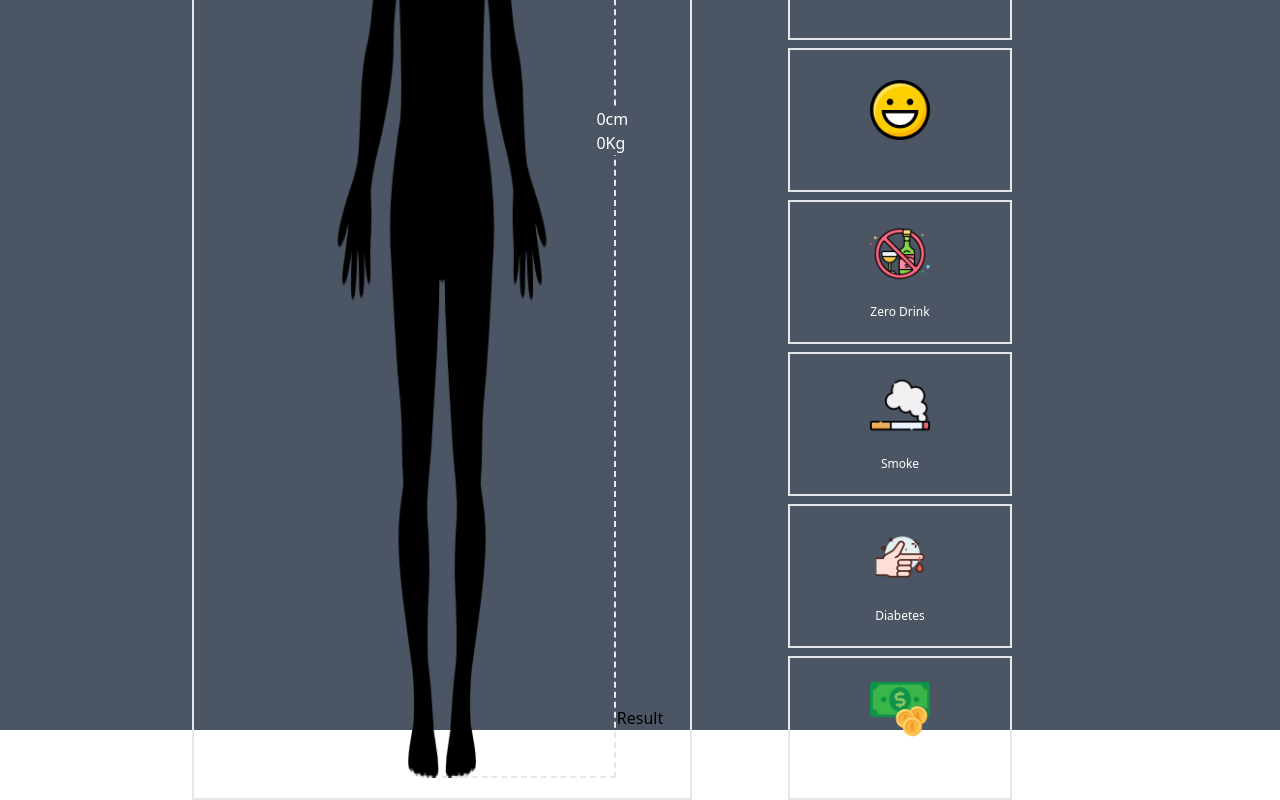
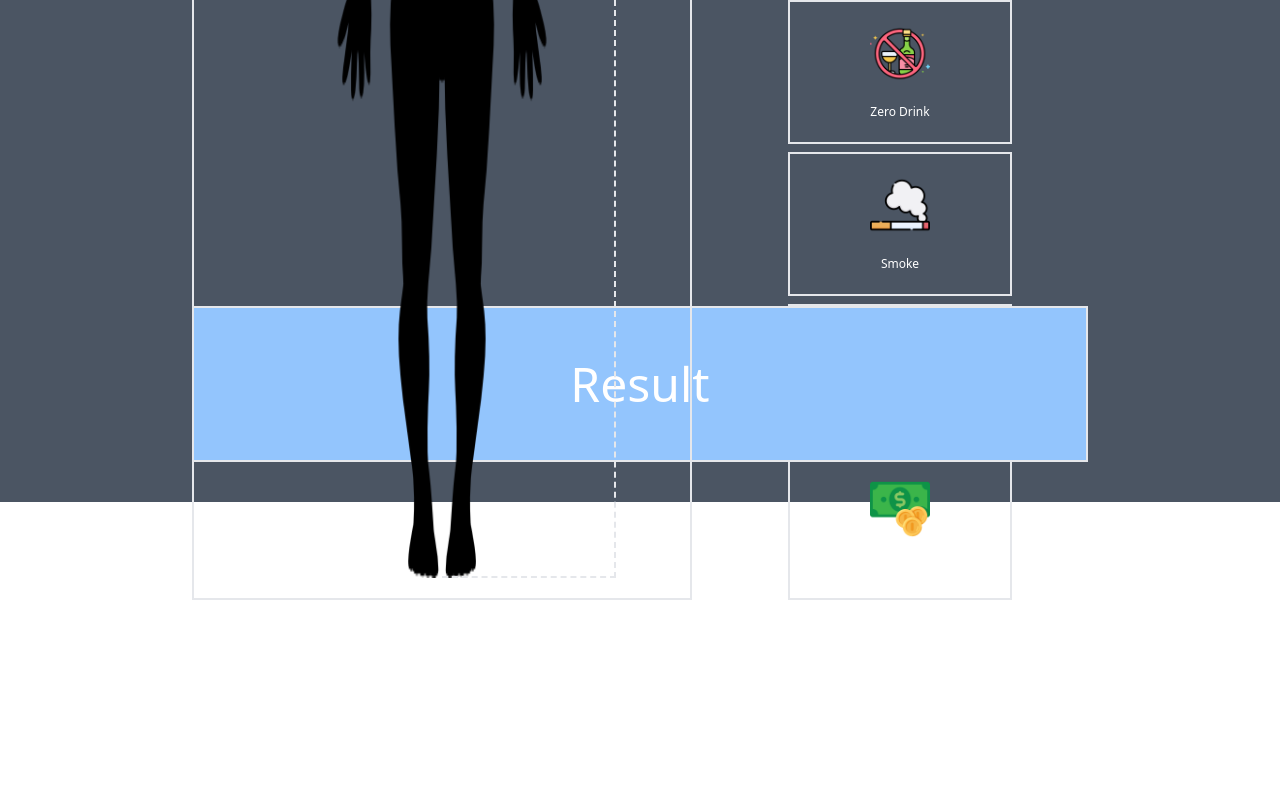
Before and after one commit to vindexTOS/calculators, a React (Vite) app: page /life-expectancy in a window 1280 px wide. Shown: the part 3494-4294 px from the top of the page. After the commit the page ends 4094 px from the top, so only its background shows below. Built offline with nearby package versions, Linux system fonts and the light colour scheme.

Commit message:
main functionality done

```diff
--- a/src/components/LifeExpectancy.tsx
+++ b/src/components/LifeExpectancy.tsx
@@ -1,7 +1,8 @@
-import React, { useState, useReducer, Reducer, Dispatch, FC } from 'react'
+import React, { useState, FC, useRef } from 'react'
 import { AiFillCheckCircle } from 'react-icons/ai'
 import { UseCalcContext } from './context'
 import Human from './lifeExpectancyComponents/Human'
+import Results from './lifeExpectancyComponents/Results'
 const LifeExpectancy = () => {
   const {
     state,
@@ -20,7 +21,7 @@ const LifeExpectancy = () => {
     setImperialToMetric,
   } = UseCalcContext()
   const style = {
-    section: `w-[100%] h-[100%] bg-gray-600 flex flex-col gap-10 items-center justify-center`,
+    section: `w-[100%] h-[100%] bg-gray-600 flex flex-col gap-10 items-center justify-center pb-10`,
     header: ` py-3 px-5   text-[2rem] w-[12rem] h-[10rem]  text-white`,
     rangeHeader: `py-3 px-5   text-[2rem] w-[12rem]  text-white `,
     genderDiv: `  w-[500px]  flex  gap-5 items-center justify-start`,
@@ -37,6 +38,8 @@ const LifeExpectancy = () => {
     title: string
     state: boolean
   }
+
+  const resutlRef = useRef(null)
   const CheckBox: FC<CheckBoxProps> = ({ type, title, state }) => {
     return (
       <div className={style.labelInputDiv}>
@@ -55,6 +58,7 @@ const LifeExpectancy = () => {
       </div>
     )
   }
+  const [resultShow, setResultShow] = useState<boolean>(false)
 
   React.useEffect(() => {
     let lb = weight * 2.2
@@ -74,7 +78,8 @@ const LifeExpectancy = () => {
   React.useEffect(() => {
     dispatch({ type: 'points', payload: age })
   }, [age])
-  const [ageScore, setAgeScore] = useState<string>('')
+  const [btnDisabled, setBtnDisabled] = useState<boolean>(false)
+  const [agePoints, setAgePoints] = useState<number>(0)
   const Result = () => {
     if (ImperialToMetric) {
       let inch = height / 2.54
@@ -88,9 +93,15 @@ const LifeExpectancy = () => {
     }
     dispatch({ type: 'age', payload: Number(age) })
 
-    console.log(state.points)
+    setResultShow(!resultShow)
+    setBtnDisabled(true)
+    setAgePoints(state.points)
   }
-
+  React.useEffect(() => {
+    const element = (resutlRef.current as unknown) as HTMLDivElement
+    element?.scrollIntoView({ behavior: 'smooth' })
+    element?.scrollIntoView({ behavior: 'smooth' })
+  }, [Result])
   return (
     <section className={style.section}>
       <div className={style.genderDiv}>
@@ -292,7 +303,14 @@ const LifeExpectancy = () => {
         <CheckBox type={'smokeNo'} title="No" state={state.smokeNo} />
       </div>
       <Human />
-      <button onClick={() => Result()}>Result</button>
+      <button
+        disabled={btnDisabled}
+        className="w-[70%] p-10  bg-blue-300 text-[3rem] text-white hover:bg-blue-400 border-2"
+        onClick={() => Result()}
+      >
+        Result
+      </button>
+      {resultShow && <Results resutlRef={resutlRef} points={agePoints} />}
     </section>
   )
 }
--- a/src/components/context.tsx
+++ b/src/components/context.tsx
@@ -6,7 +6,7 @@ import React, {
   Reducer,
 } from 'react'
 
-type State = {
+export type  State = {
   male: boolean
   female: boolean
   white: boolean
@@ -21,17 +21,21 @@ type State = {
   divorced: boolean
   never: boolean
   seperated: boolean
+
   working: boolean
-  retired: boolean
+  retired: boolean   //
+     //
   lowIncome: boolean
   midIncome: boolean
   highIncome: boolean
   topEarner: boolean
+
   neverWorkout: boolean
   rarely: boolean
   oneTwo: boolean
   threeFoure: boolean
   fivePluse: boolean
+
   poorHealth: boolean
   fairHealth: boolean
   goodHealth: boolean
@@ -39,6 +43,7 @@ type State = {
   excellentHealth: boolean
   diabetesNo: boolean
   diabetesYes: boolean
+
   alchoholZero: boolean
   alchoholWeek: boolean
   alchoholDay: boolean
--- a/src/components/lifeExpectancyComponents/Human.tsx
+++ b/src/components/lifeExpectancyComponents/Human.tsx
@@ -13,7 +13,7 @@ const Human = () => {
     ImperialToMetric,
   } = UseCalcContext()
   const style = {
-    section: ` w-[100%] h-[1000px]  flex flex-col  items-center justify-center gap-2`,
+    section: ` w-[100%] h-[600px]  flex flex-col  items-center justify-center gap-2`,
     summeryDiv: ` flex  items-center justify-between px-5  py-3 gap-5  w-[70%] border-2 text-white text-[1.4rem ] `,
     artDiv: `  w-[70%] flex     justify-between gap-[6rem] `,
     humanDiv: `border-2  relative py-5 w-[500px] h-[100%] flex `,
--- /dev/null
+++ b/src/components/lifeExpectancyComponents/Results.tsx
@@ -0,0 +1,18 @@
+import React, { FC } from 'react'
+import { UseCalcContext } from '../context'
+type ResultsProp = {
+  resutlRef: React.MutableRefObject<null>
+  points: number
+}
+const Results: FC<ResultsProp> = ({ resutlRef, points }) => {
+  return (
+    <div
+      ref={resutlRef}
+      className="w-[100%] h-[1000px] flex items-center justify-center bg-gray-900 absolute"
+    >
+      <h1 className="text-[3rem] text-white ">Your results is {points}</h1>
+    </div>
+  )
+}
+
+export default Results
```
